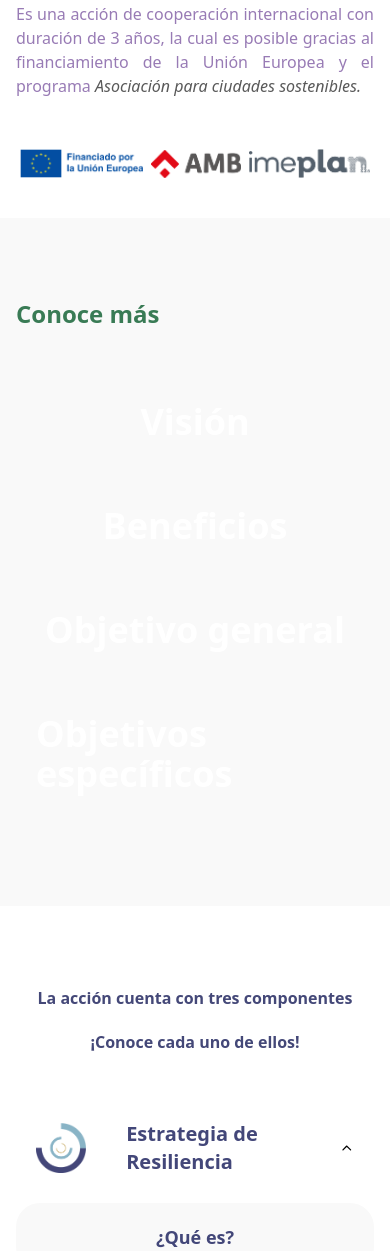
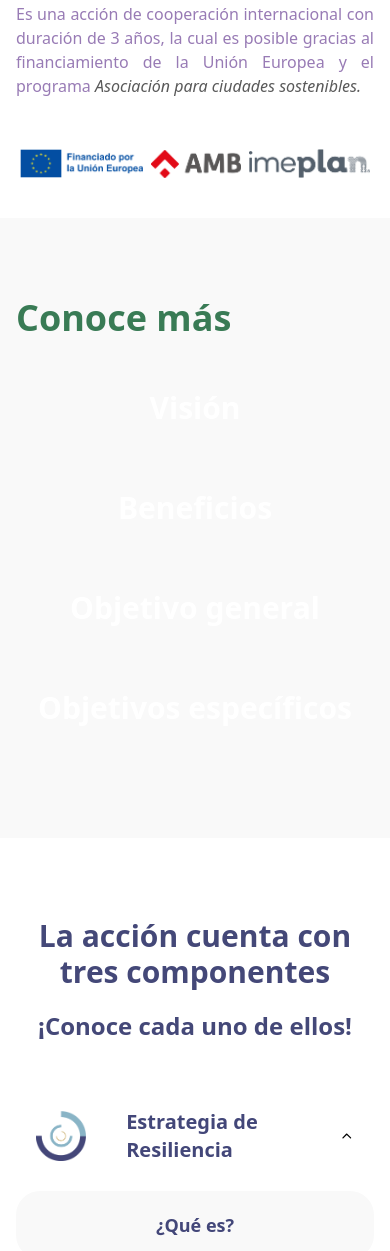
Before and after one commit to developerImeplan/metroResilience, a React (Vite) app: page / in a window 390 px wide. Shown: the part 1217-2468 px from the top of the page. Built offline with nearby package versions, Linux system fonts and the light colour scheme.

Commit message:
fea(cover page): add responsive styles

```diff
--- a/src/components/coverPage/CoverDropdown/CoverDropdownHeader.tsx
+++ b/src/components/coverPage/CoverDropdown/CoverDropdownHeader.tsx
@@ -10,7 +10,7 @@ export const CoverDropdownHeader = ({
       onClick={onClick}
       className={`bg-${bg} flex justify-center item-center p-5 rounded-2xl cursor-pointer z-10`}
     >
-      <p className="text-white text-4xl font-black">{ title }</p>
+      <p className="text-white sm:text-4xl text-3xl font-black">{ title }</p>
     </div>
   );
 }
--- a/src/components/coverPage/CoverPage.tsx
+++ b/src/components/coverPage/CoverPage.tsx
@@ -57,7 +57,7 @@ export const CoverPage = () => {
       </section>
       <section className="bg-customGray">
         <div className='container mx-auto py-20 px-4 pb-20 '>
-          <p className="sm:text-5xl text-2xl font-black text-customGreenN mb-10">Conoce más</p>
+          <p className="sm:text-5xl text-4xl font-black text-customGreenN sm:mb-10 mb-5">Conoce más</p>
           <div className="flex flex-col">
             {COVER_DROPDOWNS.map(d => <CoverDropdown {...d} />)}
           </div>
@@ -65,8 +65,8 @@ export const CoverPage = () => {
       </section>
       <section className="container mx-auto px-4 py-20">
         <div className="flex flex-col items-center">
-          <p className="sm:text-5xl font-black text-customPurple">La acción cuenta con tres componentes</p>
-          <p className="sm:text-5xl font-semibold text-customPurple mt-5 mb-10">¡Conoce cada uno de ellos!</p>
+          <p className="sm:text-5xl text-3xl text-center font-black text-customPurple">La acción cuenta con tres componentes</p>
+          <p className="sm:text-5xl text-2xl text-center font-semibold text-customPurple mt-5 mb-10">¡Conoce cada uno de ellos!</p>
         </div>
         <CoverMenu />
       </section>
```
